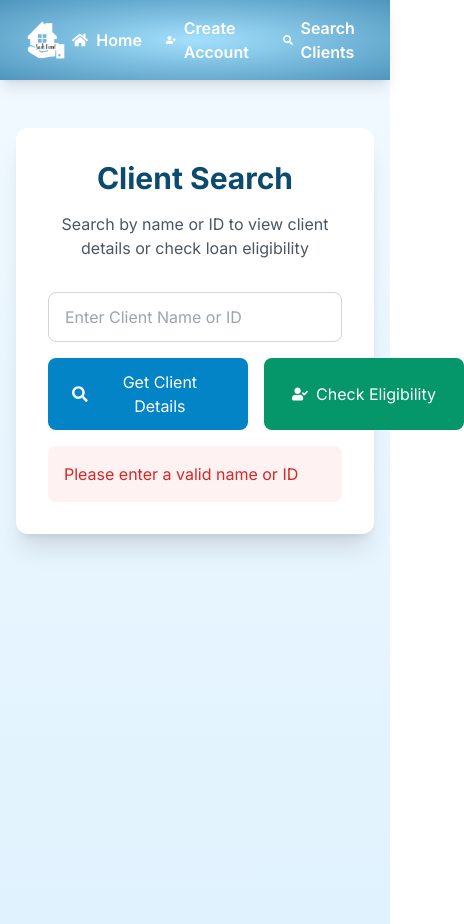
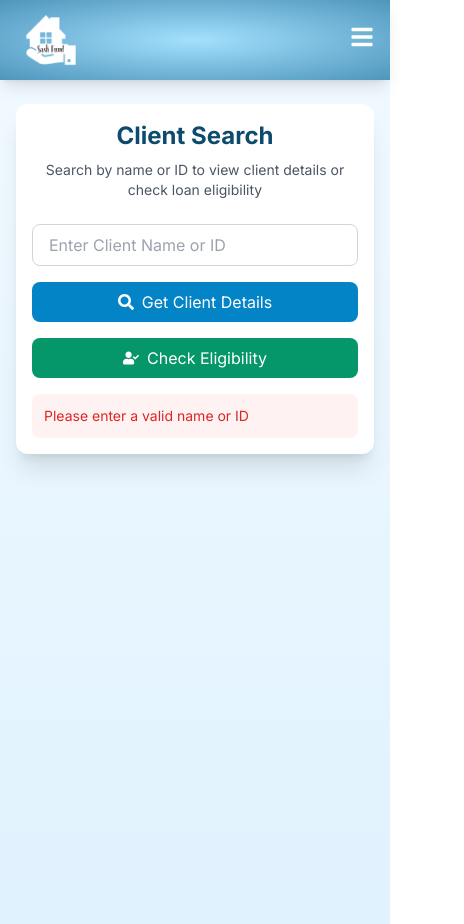
Before and after one commit to emetos05/saskfund, a Next.js app: page /search in a window 390 px wide. Both pictures are taken after a click on the button "Check Eligibility". Shown: the whole page, 464 px wide, since content can reach past the window. Built offline with nearby package versions, Linux system fonts and the light colour scheme.

Commit message:
fixed responsiveness

```diff
--- a/src/app/components/eligibility.js
+++ b/src/app/components/eligibility.js
@@ -6,25 +6,27 @@ const Eligibility = ({ eligibility }) => {
     return "";
   } else {
     return (
-      <div className="grid justify-items-center">
+      <div className="grid justify-items-center w-full">
         <div
-          className={`${styles.clientData} grid grid-cols-3 content-start h-auto w-1/2 m-4 p-4 rounded border shadow`}
+          className={`${styles.clientData} grid grid-cols-1 sm:grid-cols-2 md:grid-cols-3 content-start h-auto w-full sm:w-4/5 md:w-2/3 m-4 p-4 rounded-lg border shadow-lg bg-white`}
         >
-          <div>
-            <h1>Client ID</h1>
-            <span>{eligibility.clientId}</span>
+          <div className="p-3 border-b sm:border-b-0 sm:border-r border-gray-200">
+            <h1 className="text-sm font-semibold text-gray-600 mb-1">Client ID</h1>
+            <span className="text-base text-gray-800">{eligibility.clientId}</span>
           </div>
-          <div>
-            <h1>Name</h1>
-            <span>{eligibility.name}</span>
+          <div className="p-3 border-b sm:border-b-0 sm:border-r border-gray-200">
+            <h1 className="text-sm font-semibold text-gray-600 mb-1">Name</h1>
+            <span className="text-base text-gray-800">{eligibility.name}</span>
           </div>
-          <div>
-            <h1>Loan Eligibility</h1>
-            <span>{String(eligibility.eligibility)}</span>
+          <div className="p-3 border-b sm:border-b-0 border-gray-200">
+            <h1 className="text-sm font-semibold text-gray-600 mb-1">Loan Eligibility</h1>
+            <span className={`text-base font-semibold ${eligibility.eligibility ? "text-green-600" : "text-red-600"}`}>
+              {String(eligibility.eligibility)}
+            </span>
           </div>
-          <div>
-            <h1>Maximum Monthly Payment</h1>
-            <span>{eligibility.maxMonthlyPayment}</span>
+          <div className="p-3 col-span-1 sm:col-span-2 md:col-span-3">
+            <h1 className="text-sm font-semibold text-gray-600 mb-1">Maximum Monthly Payment</h1>
+            <span className="text-base text-gray-800">${eligibility.maxMonthlyPayment.toLocaleString()}</span>
           </div>
         </div>
       </div>
--- a/src/app/components/navbar.js
+++ b/src/app/components/navbar.js
@@ -1,18 +1,27 @@
 "use client";
 
-import React from "react";
+import React, { useState } from "react";
 import Link from "next/link";
 import Image from "next/image";
-import { FaUserPlus, FaSearch, FaHome } from "react-icons/fa";
+import { FaUserPlus, FaSearch, FaHome, FaBars, FaTimes } from "react-icons/fa";
 
 const Navbar = () => {
+  const [isMenuOpen, setIsMenuOpen] = useState(false);
+
+  const toggleMenu = () => {
+    setIsMenuOpen(!isMenuOpen);
+  };
+
   return (
-    <nav className="sticky top-0 z-50 flex items-center justify-between px-5 h-20 bg-gradient-radial from-sky-300/70 to-sky-700/70 shadow-lg">
+    <nav className="sticky top-0 z-50 bg-gradient-radial from-sky-300/70 to-sky-700/70 shadow-lg">
+      <div className="max-w-7xl mx-auto px-4 sm:px-6 lg:px-8">
+        <div className="flex items-center justify-between h-20">
           <Link href="/" className="transform transition-transform duration-200 hover:scale-105">
             <Image src="/images/logo.png" alt="logo" height={70} width={70} />
           </Link>
 
-      <div className="flex items-center space-x-6">
+          {/* Desktop Menu */}
+          <div className="hidden md:flex items-center space-x-6">
             <Link
               href="/"
               className="flex items-center text-white font-semibold transform transition-transform duration-200 hover:scale-105"
@@ -35,6 +44,52 @@ const Navbar = () => {
               Search Clients
             </Link>
           </div>
+
+          {/* Mobile menu button */}
+          <div className="md:hidden">
+            <button
+              onClick={toggleMenu}
+              className="text-white hover:text-gray-200 focus:outline-none"
+            >
+              {isMenuOpen ? (
+                <FaTimes className="h-6 w-6" />
+              ) : (
+                <FaBars className="h-6 w-6" />
+              )}
+            </button>
+          </div>
+        </div>
+      </div>
+
+      {/* Mobile Menu */}
+      <div className={`md:hidden ${isMenuOpen ? 'block' : 'hidden'}`}>
+        <div className="px-2 pt-2 pb-3 space-y-1 sm:px-3 bg-sky-700/90">
+          <Link
+            href="/"
+            className="flex items-center text-white font-semibold px-3 py-2 rounded-md hover:bg-sky-600"
+            onClick={() => setIsMenuOpen(false)}
+          >
+            <FaHome className="mr-2" />
+            Home
+          </Link>
+          <Link
+            href="/register"
+            className="flex items-center text-white font-semibold px-3 py-2 rounded-md hover:bg-sky-600"
+            onClick={() => setIsMenuOpen(false)}
+          >
+            <FaUserPlus className="mr-2" />
+            Create Account
+          </Link>
+          <Link
+            href="/search"
+            className="flex items-center text-white font-semibold px-3 py-2 rounded-md hover:bg-sky-600"
+            onClick={() => setIsMenuOpen(false)}
+          >
+            <FaSearch className="mr-2" />
+            Search Clients
+          </Link>
+        </div>
+      </div>
     </nav>
   );
 };
--- a/src/app/components/profile.js
+++ b/src/app/components/profile.js
@@ -3,33 +3,33 @@ import styles from "./profile.module.css";
 
 const Profile = ({ profile }) => {
   return (
-    <div className="grid justify-items-center">
+    <div className="grid justify-items-center w-full">
       <div
-        className={`${styles.clientData} grid grid-cols-3 content-start h-auto w-1/2 m-4 p-4 rounded border shadow`}
+        className={`${styles.clientData} grid grid-cols-1 sm:grid-cols-2 md:grid-cols-3 content-start h-auto w-full sm:w-4/5 md:w-2/3 m-4 p-4 rounded-lg border shadow-lg bg-white`}
       >
-        <div>
-          <h1>Client ID</h1>
-          <span>{profile.id}</span>
+        <div className="p-3 border-b sm:border-b-0 sm:border-r border-gray-200">
+          <h1 className="text-sm font-semibold text-gray-600 mb-1">Client ID</h1>
+          <span className="text-base text-gray-800">{profile.id}</span>
         </div>
-        <div>
-          <h1>Name</h1>
-          <span>{profile.name}</span>
+        <div className="p-3 border-b sm:border-b-0 sm:border-r border-gray-200">
+          <h1 className="text-sm font-semibold text-gray-600 mb-1">Name</h1>
+          <span className="text-base text-gray-800">{profile.name}</span>
         </div>
-        <div>
-          <h1>Gender</h1>
-          <span>{profile.gender}</span>
+        <div className="p-3 border-b sm:border-b-0 border-gray-200">
+          <h1 className="text-sm font-semibold text-gray-600 mb-1">Gender</h1>
+          <span className="text-base text-gray-800">{profile.gender}</span>
         </div>
-        <div>
-          <h1>Age</h1>
-          <span>{profile.age}</span>
+        <div className="p-3 border-b sm:border-b-0 sm:border-r border-gray-200">
+          <h1 className="text-sm font-semibold text-gray-600 mb-1">Age</h1>
+          <span className="text-base text-gray-800">{profile.age}</span>
         </div>
-        <div>
-          <h1>City</h1>
-          <span>{profile.city}</span>
+        <div className="p-3 border-b sm:border-b-0 sm:border-r border-gray-200">
+          <h1 className="text-sm font-semibold text-gray-600 mb-1">City</h1>
+          <span className="text-base text-gray-800">{profile.city || "N/A"}</span>
         </div>
-        <div>
-          <h1>Gold Membership</h1>
-          <span>{profile.financial?.goldMembership === 1 ? "Yes" : "No"}</span>
+        <div className="p-3">
+          <h1 className="text-sm font-semibold text-gray-600 mb-1">Gold Membership</h1>
+          <span className="text-base text-gray-800">{profile.financial?.goldMembership === 1 ? "Yes" : "No"}</span>
         </div>
       </div>
     </div>
--- a/src/app/search/page.js
+++ b/src/app/search/page.js
@@ -87,33 +87,33 @@ export default function SearchPage() {
   };
 
   return (
-    <div className="min-h-screen bg-gradient-to-b from-sky-50 to-sky-100 py-12">
-      <div className="max-w-4xl mx-auto px-4">
-        <div className="bg-white rounded-xl shadow-xl p-8 transform transition-all duration-300 hover:shadow-2xl">
-          <div className="text-center mb-8">
-            <h1 className="text-3xl font-bold text-sky-900 mb-4">
+    <div className="min-h-screen bg-gradient-to-b from-sky-50 to-sky-100 py-6 sm:py-8 md:py-12">
+      <div className="max-w-6xl mx-auto px-4 sm:px-6 lg:px-8">
+        <div className="bg-white rounded-xl shadow-xl p-4 sm:p-6 md:p-8 transform transition-all duration-300 hover:shadow-2xl">
+          <div className="text-center mb-6 sm:mb-8">
+            <h1 className="text-2xl sm:text-3xl font-bold text-sky-900 mb-2 sm:mb-4">
               Client Search
             </h1>
-            <p className="text-gray-600">
+            <p className="text-sm sm:text-base text-gray-600">
               Search by name or ID to view client details or check loan eligibility
             </p>
           </div>
 
-          <form onSubmit={getClient} className="space-y-6">
-            <div className="flex flex-col md:flex-row gap-4">
+          <form onSubmit={getClient} className="space-y-4 sm:space-y-6">
+            <div className="flex flex-col sm:flex-row gap-4">
               <input
-                className="flex-1 px-4 py-3 rounded-lg border border-gray-300 focus:ring-2 focus:ring-sky-500 focus:border-transparent transition-all"
+                className="w-full px-4 py-2 sm:py-3 rounded-lg border border-gray-300 focus:ring-2 focus:ring-sky-500 focus:border-transparent transition-all"
                 type="text"
                 value={term}
                 onChange={(e) => setTerm(e.target.value)}
                 placeholder="Enter Client Name or ID"
                 required
               />
-              <div className="flex gap-4">
+              <div className="flex flex-col sm:flex-row gap-4">
                 <button
                   type="submit"
                   disabled={loading}
-                  className="px-6 py-3 bg-sky-600 text-white rounded-lg hover:bg-sky-700 transition-colors disabled:opacity-50 disabled:cursor-not-allowed flex items-center justify-center min-w-[200px]"
+                  className="w-full sm:w-auto px-4 sm:px-6 py-2 sm:py-3 bg-sky-600 text-white rounded-lg hover:bg-sky-700 transition-colors disabled:opacity-50 disabled:cursor-not-allowed flex items-center justify-center min-w-[200px]"
                 >
                   {loading ? (
                     <span className="flex items-center">
@@ -134,7 +134,7 @@ export default function SearchPage() {
                   onClick={checkEligibility}
                   type="button"
                   disabled={loading}
-                  className="px-6 py-3 bg-emerald-600 text-white rounded-lg hover:bg-emerald-700 transition-colors disabled:opacity-50 disabled:cursor-not-allowed flex items-center justify-center min-w-[200px]"
+                  className="w-full sm:w-auto px-4 sm:px-6 py-2 sm:py-3 bg-emerald-600 text-white rounded-lg hover:bg-emerald-700 transition-colors disabled:opacity-50 disabled:cursor-not-allowed flex items-center justify-center min-w-[200px]"
                 >
                   {loading ? (
                     <span className="flex items-center">
@@ -156,14 +156,14 @@ export default function SearchPage() {
           </form>
 
           {error && (
-            <div className="mt-4 p-4 bg-red-50 text-red-600 rounded-lg">
+            <div className="mt-4 p-3 sm:p-4 bg-red-50 text-red-600 rounded-lg text-sm sm:text-base">
               {error}
             </div>
           )}
         </div>
 
         {/* Results Section */}
-        <div className="mt-8">
+        <div className="mt-6 sm:mt-8 w-full">
           <ClientDetails
             isProfile={isProfile}
             allProfile={allProfile}
```
Lines whose indentation alone changed are shown as unchanged.
